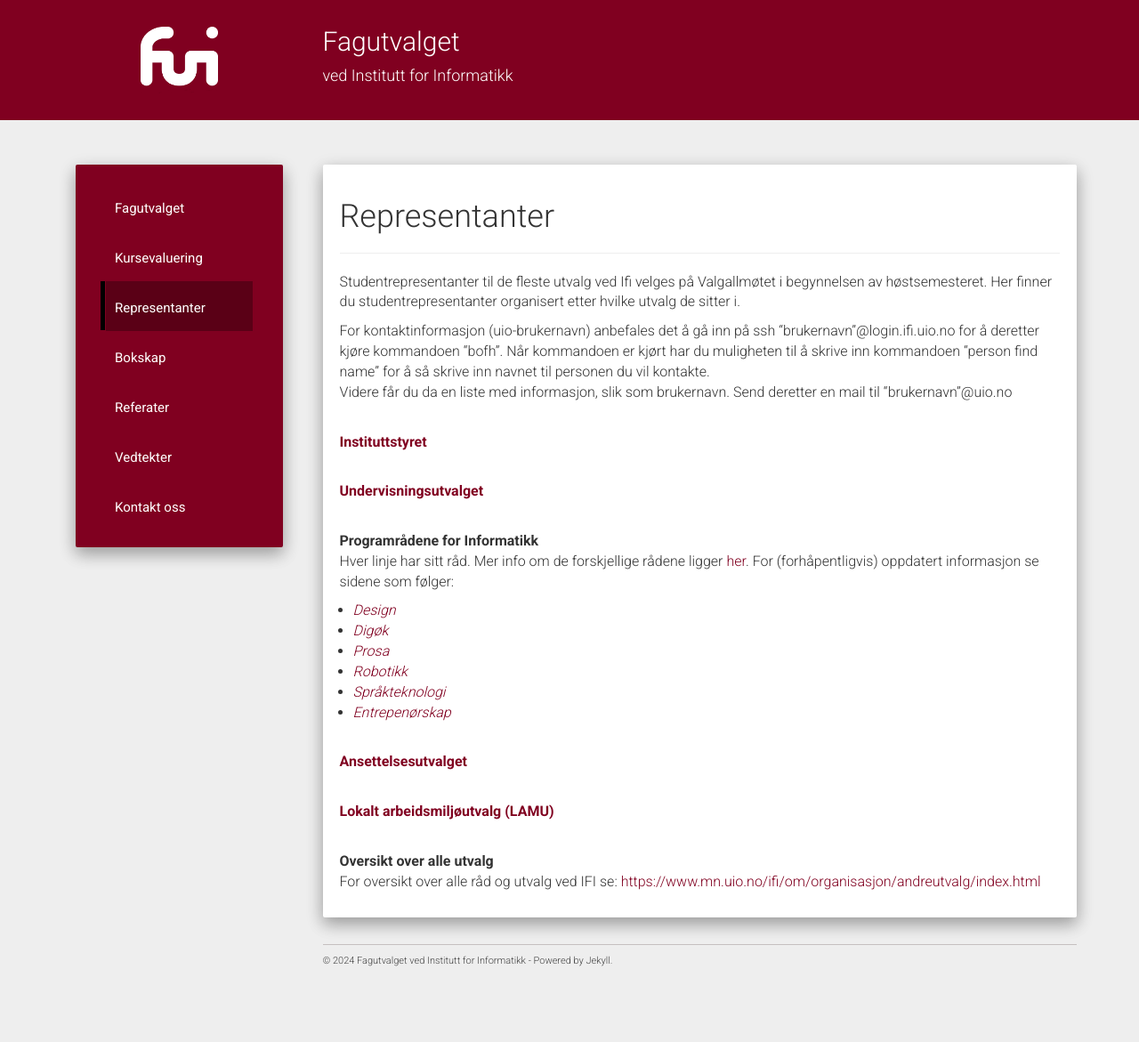
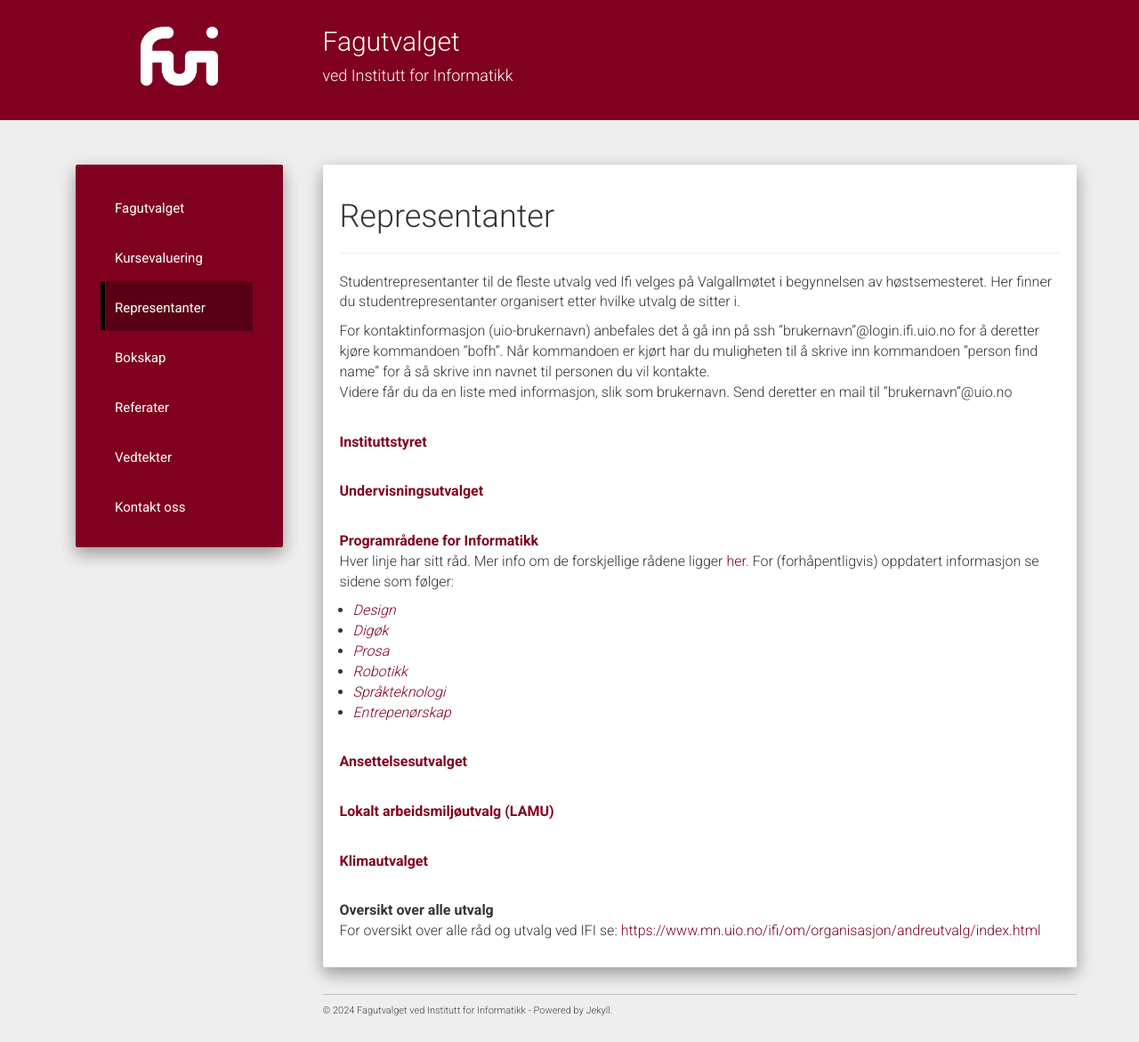
Before and after one commit to fui/fui.github.io, a Jekyll site: the page built from pages/representanter.md, in a window 1280 px wide. Shown: the whole page at 89% size. Built offline with Jekyll 4.4.1, drawn with Linux system fonts in a browser that asks for light colours; before the commit the page ends 1115 px from its top, so only the background shows below that.

Commit message:
Oppdatert litt om utvalgene

```diff
--- a/pages/representanter.md
+++ b/pages/representanter.md
@@ -24,7 +24,7 @@ Videre får du da en liste med informasjon, slik som brukernavn. Send deretter e
 [**Undervisningsutvalget**](https://www.mn.uio.no/ifi/om/organisasjon/andreutvalg/undervisningsutvalget/)
 <br><br>
 
-**Programrådene for Informatikk**<br>
+[**Programrådene for Informatikk**](https://www.mn.uio.no/ifi/om/organisasjon/andreutvalg/programradet/)<br>
 Hver linje har sitt råd. Mer info om de forskjellige rådene ligger [her](https://www.mn.uio.no/ifi/om/organisasjon/andreutvalg/programradet/index.html). For (forhåpentligvis) oppdatert informasjon se sidene som følger:
 * [*Design*](https://www.mn.uio.no/ifi/om/organisasjon/andreutvalg/programradet/design/)
 * [*Digøk* ](https://www.mn.uio.no/ifi/om/organisasjon/andreutvalg/programradet/digok/index.html)
@@ -40,6 +40,9 @@ Hver linje har sitt råd. Mer info om de forskjellige rådene ligger [her](https
 [**Lokalt arbeidsmiljøutvalg (LAMU)**](https://www.mn.uio.no/ifi/om/hms/LAMU/index.html)
 <br><br>
 
+[**Klimautvalget**](https://www.mn.uio.no/ifi/om/organisasjon/andreutvalg/klimaradet/)
+<br><br>
+
 **Oversikt over alle utvalg**<br>
 For oversikt over alle råd og utvalg ved IFI se:
 [https://www.mn.uio.no/ifi/om/organisasjon/andreutvalg/index.html](https://www.mn.uio.no/ifi/om/organisasjon/andreutvalg/index.html)
```
